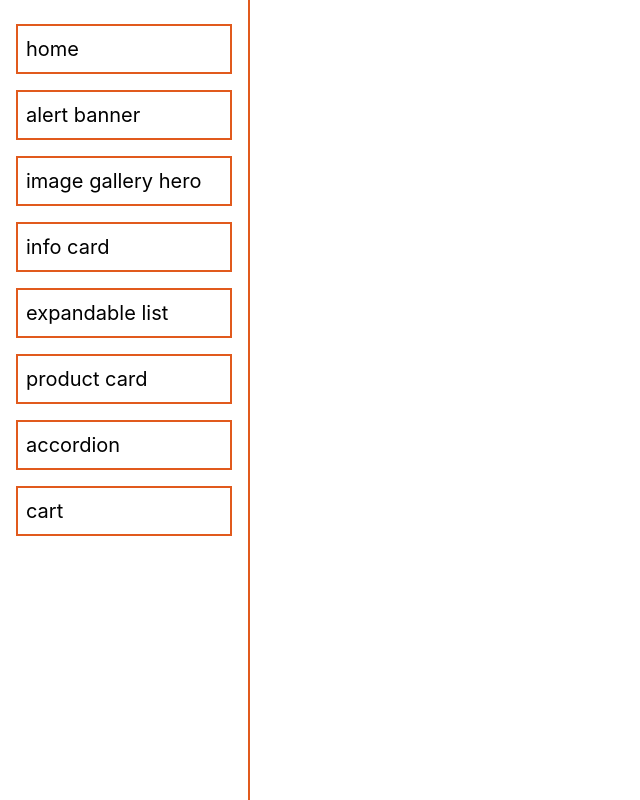
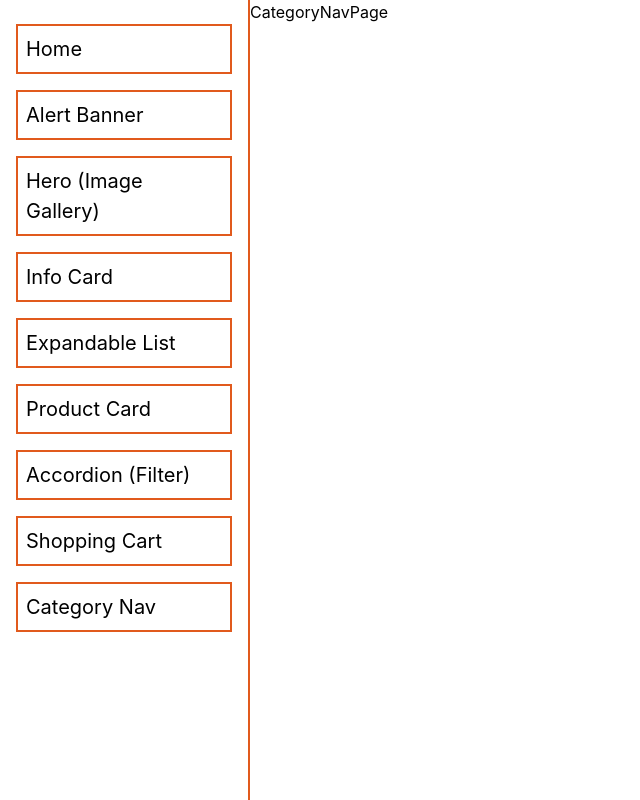
Before and after one commit to d4cho/bellroy-components-react, a React (Create React App) app: page /category-nav in a window 1280 px wide. Shown: the whole page, without its empty margins (0-640 px from the left). Built offline with nearby package versions, Linux system fonts and the light colour scheme.

Commit message:
rename component routes and start category nav

```diff
--- a/src/App.js
+++ b/src/App.js
@@ -10,6 +10,7 @@ import ExpandableListPage from './components/views/ExpandableListPage/Expandable
 import ProductCardPage from './components/views/ProductCardPage/ProductCardPage';
 import AccordionPage from './components/views/AccordionPage/AccordionPage';
 import CartPage from './components/views/CartPage/CartPage';
+import CategoryNavPage from './components/views/CategoryNavPage/CategoryNavPage';
 
 const App = () => {
     return (
@@ -44,6 +45,10 @@ const App = () => {
                             element={<AccordionPage />}
                         ></Route>
                         <Route path='/cart' element={<CartPage />}></Route>
+                        <Route
+                            path='/category-nav'
+                            element={<CategoryNavPage />}
+                        ></Route>
                     </Routes>
                 </div>
             </BrowserRouter>
--- a/src/components/organisms/Navbar/Navbar.jsx
+++ b/src/components/organisms/Navbar/Navbar.jsx
@@ -48,40 +48,47 @@ const Navbar = () => {
                                     onClick={() => setIsSideDrawerOpen(false)}
                                 >
                                     <Link to={'/'}>
-                                        <div className='Navbar_link'>home</div>
+                                        <div className='Navbar_link'>Home</div>
                                     </Link>
                                     <Link to={'/alert-banner'}>
                                         <div className='Navbar_link'>
-                                            alert banner
+                                            Alert Banner
                                         </div>
                                     </Link>
                                     <Link to={'/image-gallery-hero'}>
                                         <div className='Navbar_link'>
-                                            image gallery hero
+                                            Hero (Image Gallery)
                                         </div>
                                     </Link>
                                     <Link to={'/info-card'}>
                                         <div className='Navbar_link'>
-                                            info card
+                                            Info Card
                                         </div>
                                     </Link>
                                     <Link to={'/expandable-list'}>
                                         <div className='Navbar_link'>
-                                            expandable list
+                                            Expandable List
                                         </div>
                                     </Link>
                                     <Link to={'/product-card'}>
                                         <div className='Navbar_link'>
-                                            product card
+                                            Product Card
                                         </div>
                                     </Link>
                                     <Link to={'/accordion'}>
                                         <div className='Navbar_link'>
-                                            accordion
+                                            Accordion (Filter)
                                         </div>
                                     </Link>
                                     <Link to={'/cart'}>
-                                        <div className='Navbar_link'>cart</div>
+                                        <div className='Navbar_link'>
+                                            Shopping Cart
+                                        </div>
+                                    </Link>
+                                    <Link to={'/category-nav'}>
+                                        <div className='Navbar_link'>
+                                            Category Nav
+                                        </div>
                                     </Link>
                                 </div>
                             </div>
@@ -96,28 +103,31 @@ const Navbar = () => {
         <div className='Navbar_container'>
             <div className='Navbar_links'>
                 <Link to={'/'}>
-                    <div className='Navbar_link'>home</div>
+                    <div className='Navbar_link'>Home</div>
                 </Link>
                 <Link to={'/alert-banner'}>
-                    <div className='Navbar_link'>alert banner</div>
+                    <div className='Navbar_link'>Alert Banner</div>
                 </Link>
                 <Link to={'/image-gallery-hero'}>
-                    <div className='Navbar_link'>image gallery hero</div>
+                    <div className='Navbar_link'>Hero (Image Gallery)</div>
                 </Link>
                 <Link to={'/info-card'}>
-                    <div className='Navbar_link'>info card</div>
+                    <div className='Navbar_link'>Info Card</div>
                 </Link>
                 <Link to={'/expandable-list'}>
-                    <div className='Navbar_link'>expandable list</div>
+                    <div className='Navbar_link'>Expandable List</div>
                 </Link>
                 <Link to={'/product-card'}>
-                    <div className='Navbar_link'>product card</div>
+                    <div className='Navbar_link'>Product Card</div>
                 </Link>
                 <Link to={'/accordion'}>
-                    <div className='Navbar_link'>accordion</div>
+                    <div className='Navbar_link'>Accordion (Filter)</div>
                 </Link>
                 <Link to={'/cart'}>
-                    <div className='Navbar_link'>cart</div>
+                    <div className='Navbar_link'>Shopping Cart</div>
+                </Link>
+                <Link to={'/category-nav'}>
+                    <div className='Navbar_link'>Category Nav</div>
                 </Link>
             </div>
         </div>
--- /dev/null
+++ b/src/components/views/CategoryNavPage/CategoryNavPage.jsx
@@ -0,0 +1,8 @@
+import React from 'react';
+import './CategoryNavPage.scss';
+
+const CategoryNavPage = () => {
+    return <div className='CategoryNavPage_container'>CategoryNavPage</div>;
+};
+
+export default CategoryNavPage;
--- /dev/null
+++ b/src/components/views/CategoryNavPage/CategoryNavPage.scss
@@ -0,0 +1,2 @@
+.CategoryNavPage_container {
+}
```
